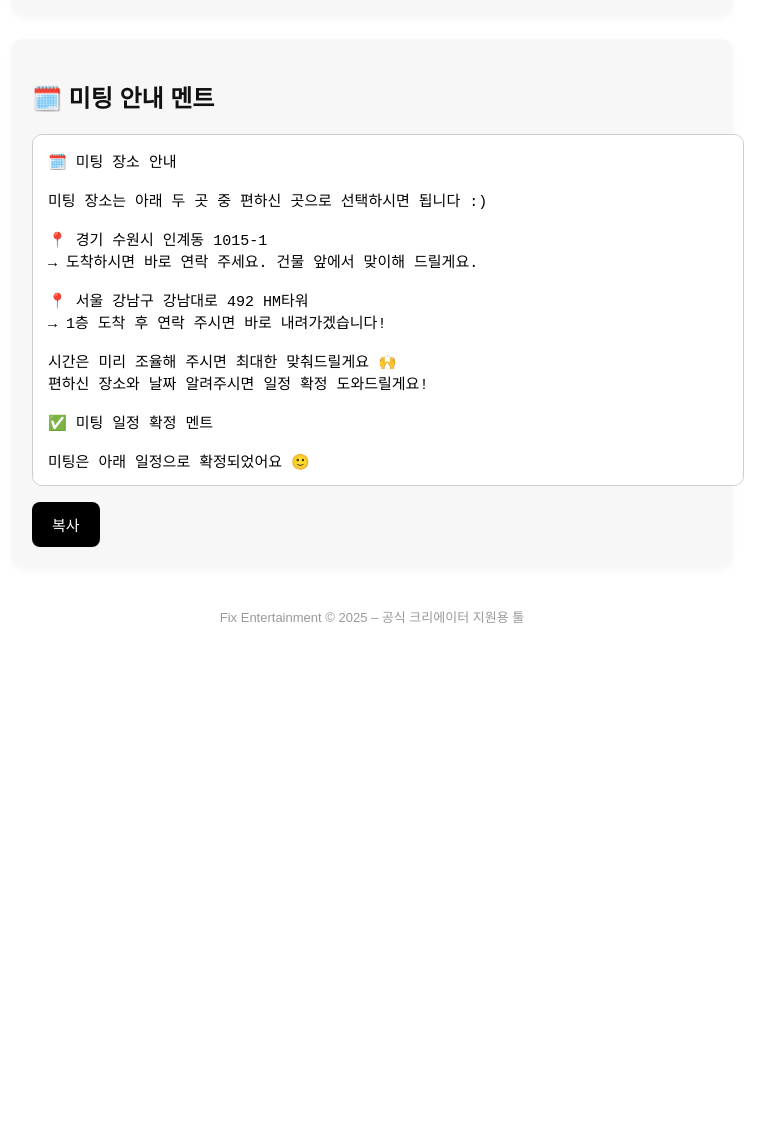
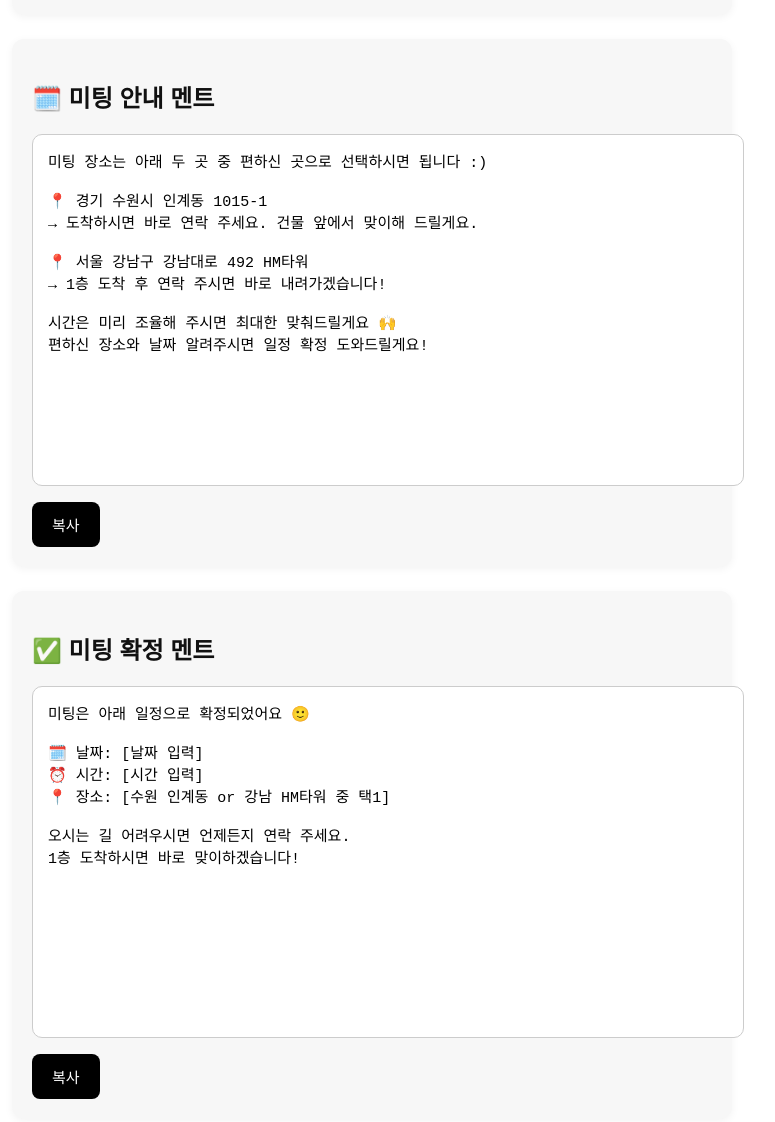
Before and after one commit to Fixent12/fixent-copytool, a plain HTML site: page index.html in a window 1280 px wide. Shown: the part 1800-2922 px from the top of the page, without its empty margins (268-1043 px from the left). Before the commit the page ends 2456 px from the top, so only its background shows below. Drawn offline with Linux system fonts and the light colour scheme.

Commit message:
Update index.html

```diff
--- a/index.html
+++ b/index.html
@@ -146,9 +146,7 @@ SNS 아이디
 
   <div class="ment-box">
     <h2>🗓️ 미팅 안내 멘트</h2>
-    <textarea id="meetingText" readonly>🗓️ 미팅 장소 안내
-
-미팅 장소는 아래 두 곳 중 편하신 곳으로 선택하시면 됩니다 :)
+    <textarea id="meetingGuideText" readonly>미팅 장소는 아래 두 곳 중 편하신 곳으로 선택하시면 됩니다 :)
 
 📍 경기 수원시 인계동 1015-1
 → 도착하시면 바로 연락 주세요. 건물 앞에서 맞이해 드릴게요.
@@ -158,10 +156,13 @@ SNS 아이디
 
 시간은 미리 조율해 주시면 최대한 맞춰드릴게요 🙌
 편하신 장소와 날짜 알려주시면 일정 확정 도와드릴게요!
+    </textarea>
+    <button onclick="copyToClipboard('meetingGuideText')">복사</button>
+  </div>
 
-✅ 미팅 일정 확정 멘트
-
-미팅은 아래 일정으로 확정되었어요 🙂
+  <div class="ment-box">
+    <h2>✅ 미팅 확정 멘트</h2>
+    <textarea id="meetingConfirmText" readonly>미팅은 아래 일정으로 확정되었어요 🙂
 
 🗓️ 날짜: [날짜 입력]
 ⏰ 시간: [시간 입력]
@@ -170,7 +171,7 @@ SNS 아이디
 오시는 길 어려우시면 언제든지 연락 주세요.
 1층 도착하시면 바로 맞이하겠습니다!
     </textarea>
-    <button onclick="copyToClipboard('meetingText')">복사</button>
+    <button onclick="copyToClipboard('meetingConfirmText')">복사</button>
   </div>
 
   <footer>
```
